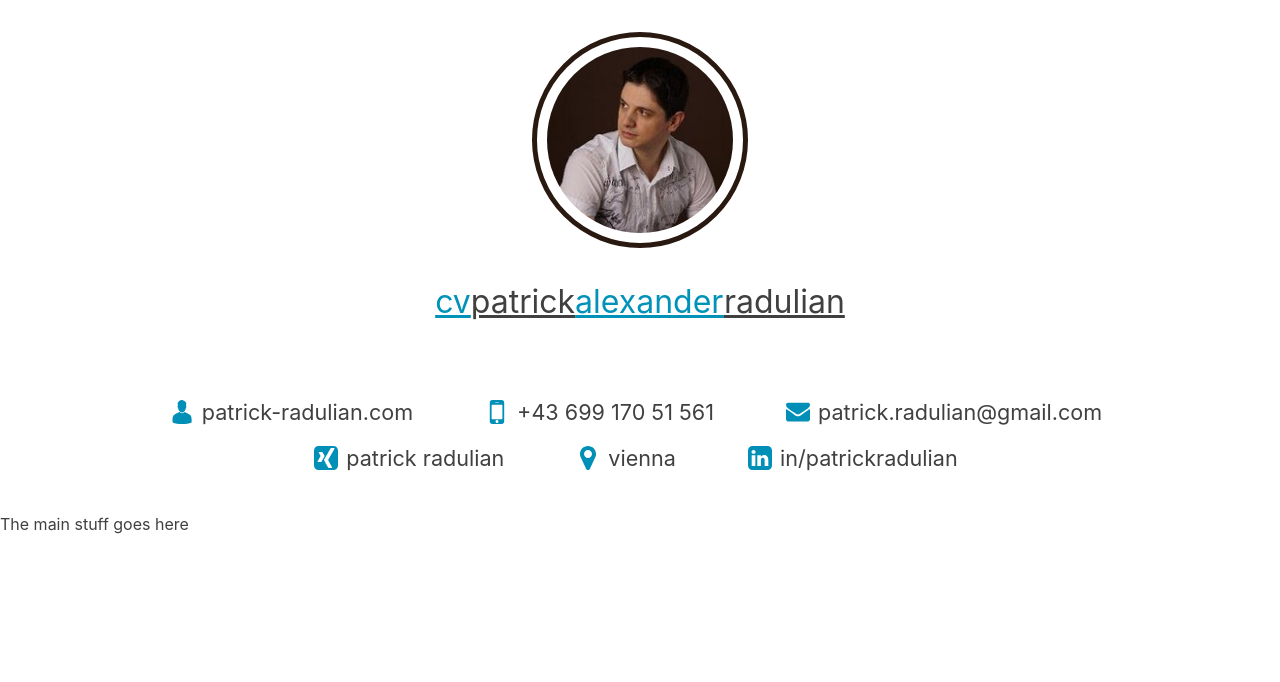
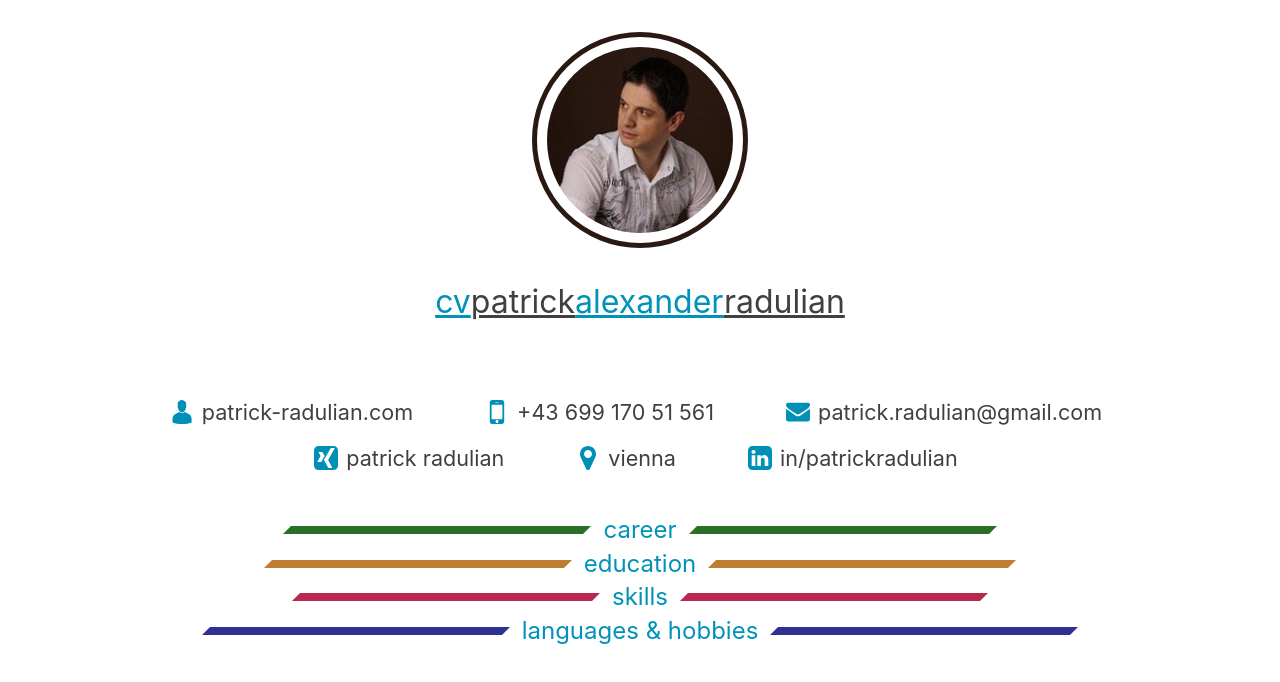
Before and after one commit to patrick-radulian/cv, a Next.js app: page / in a window 1280 px wide. Shown: the top 682 px of the page. Built offline with nearby package versions, Linux system fonts and the light colour scheme.

Commit message:
Add main entries section

```diff
--- a/components/header/header.tsx
+++ b/components/header/header.tsx
@@ -1,7 +1,7 @@
 import Image from "next/image"
 import styles from "./header.module.css"
 import utilStyles from "../../styles/utils.module.css";
-import HeaderEntry from "../header-entry/headerEntry";
+import HeaderEntry from "../headerEntry/headerEntry";
 
 export default function Header() {
     return (
--- a/components/header-entry/headerEntry.tsx
+++ b/components/headerEntry/headerEntry.tsx
@@ -1,14 +1,14 @@
 import Image from "next/image"
 import styles from "./headerEntry.module.css"
 
-interface IHeaderEntry {
+interface IProps {
     imageFileName: string
     imageAltText: string
     text: string
     link?: string
 }
 
-export default function HeaderEntry(props: IHeaderEntry) {
+export default function HeaderEntry(props: IProps) {
     return (
         <a className={styles.headerEntry} href={props.link} target="_blank">
             <Image src={`/images/${props.imageFileName}`} width={24} height={24} alt={props.imageAltText}/>
--- a/components/main/main.module.css
+++ b/components/main/main.module.css
@@ -0,0 +1,5 @@
+.mainEntries {
+    display: flex;
+    flex-direction: column;
+    align-items: center;
+}
--- a/components/main/main.tsx
+++ b/components/main/main.tsx
@@ -1,9 +1,13 @@
+import MainEntry from "../mainEntry/mainEntry"
 import styles from "./main.module.css"
 
 export default function Main() {
     return (
-        <div>
-            The main stuff goes here
+        <div className={styles.mainEntries}>
+            <MainEntry color="#2B6F26" text="career"/>
+            <MainEntry color="#BD7E31" text="education"/>
+            <MainEntry color="#B9274F" text="skills"/>
+            <MainEntry color="#2E3192" text="languages &amp; hobbies"/>
         </div>
     )
 }
--- /dev/null
+++ b/components/mainEntry/mainEntry.module.css
@@ -0,0 +1,10 @@
+.mainEntry {
+    display: flex;
+    align-items: center;
+}
+
+.mainEntryText {
+    font-size: 1.5rem;
+    margin: 0 1rem;
+    color: var(--secondary);
+}
--- /dev/null
+++ b/components/mainEntry/mainEntry.tsx
@@ -0,0 +1,16 @@
+import MainEntryDecoration from "../mainEntryDecoration/mainEntryDecoration"
+import styles from "./mainEntry.module.css"
+
+interface IProps {
+    color: string
+    text: string
+}
+export default function MainEntry(props: IProps) {
+    return (
+        <div className={styles.mainEntry}>
+            <MainEntryDecoration color={props.color}/>
+            <div className={styles.mainEntryText}>{props.text}</div>
+            <MainEntryDecoration color={props.color}/>
+        </div>
+    )
+}
--- /dev/null
+++ b/components/mainEntryDecoration/mainEntryDecoration.module.css
@@ -0,0 +1,5 @@
+.mainEntryDecoration {
+    width: 300px;
+    height: 0.5rem;
+    transform: skewX(-45deg);
+}
--- /dev/null
+++ b/components/mainEntryDecoration/mainEntryDecoration.tsx
@@ -0,0 +1,11 @@
+import styles from "./mainEntryDecoration.module.css";
+
+interface IProps {
+    color: string
+}
+
+export default function MainEntryDecoration(props: IProps) {
+    return (
+        <div className={styles.mainEntryDecoration} style={{background: props.color}}></div>
+    )
+}
```
Also changed, not shown: components/headerEntry/headerEntry.module.css (renamed from components/header-entry/headerEntry.module.css).
